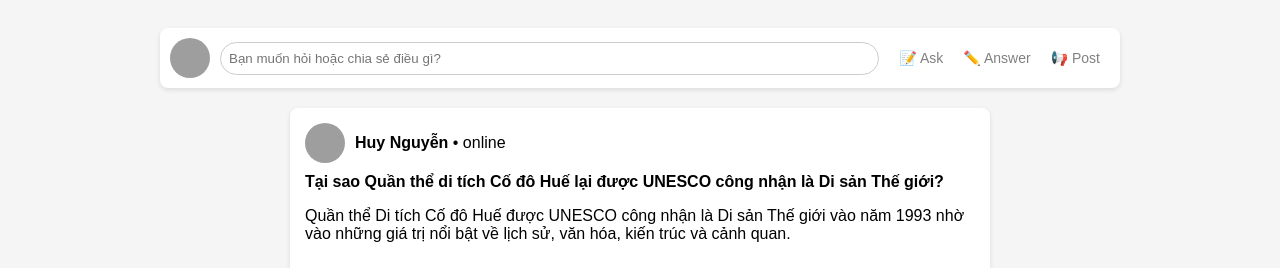
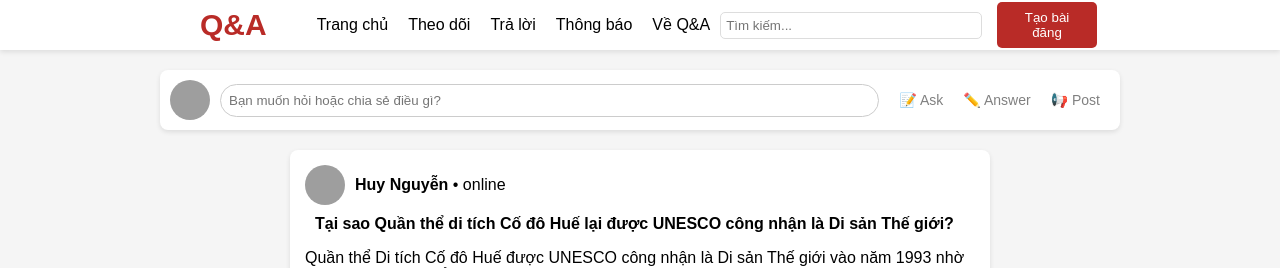
Before and after one commit to donganm/BTL_chuyende, a PHP site: the page made by webBTL/pages/baidangketnoiq&a.php in a window 1280 px wide. Shown: the top 268 px of the page. Run offline with PHP 8.4, Linux system fonts and the light colour scheme; grey boxes are pictures that could not be loaded.

Commit message:
giaodienbaidang

```diff
--- a/webBTL/pages/baidangketnoiq&a.php
+++ b/webBTL/pages/baidangketnoiq&a.php
@@ -2,16 +2,85 @@
     <head>
         <title>Câu hỏi và câu trả lời di sản toàn cầu</title>
         <style>
-            body {
+            body{
                 font-family: Arial, sans-serif;
                 background-color: #f5f5f5;
-                padding: 20px;
+                padding: 0;
+                margin: 0;
             }
+            .bentrai{
+                flex-basis: 70%;
+            }
+            .benphai{
+                flex-basis: 30%;
+            }
+            .chiabocuc{
+                display: flex;
+
+            }
+            .hop{
+                margin: 20px auto;
+                max-width: 960px;
+            }
+            .header {
+                display: flex;
+                align-items: center;
+                justify-content: space-around;
+                background-color: white;
+                padding: 0px 200px;
+                box-shadow: 0 2px 5px rgba(0, 0, 0, 0.1);
+            }
+            .logo {
+                font-size: 30px;
+                font-weight: bold;
+                color: #b92b27;
+            }
+            .header-icons {
+                display: flex;
+                align-items: center;
+                gap: 15px;
+            }
+            .search-bar {
+                padding: 5px;
+                border: 1px solid #ddd;
+                border-radius: 5px;
+                width: 300px;
+            }
+            .taobaidang {
+                background-color: #b92b27;
+                color: white;
+                border: none;
+                padding: 8px 16px;
+                border-radius: 5px;
+                cursor: pointer;
+            }
+            .taobaidang:hover {
+                background-color: #a1201e;
+            }
+            .menu {
+                background-color: white;
+            }
+            .menungang {
+                list-style: none;
+                display: flex;
+                justify-content: center;
+                flex-wrap: nowrap;
+                white-space: nowrap;
+            }
+            .menungang li {
+                display: inline;
+            }
+            a {
+                padding: 10px;
+                text-decoration: none;
+                color: black;
+            }
+
             .hop {
                 max-width: 960px;
-                margin: 0 auto;
+                margin: 20 auto;
             }
-            .menu {
+            .thanhcongcu {
                 display: flex;
                 align-items: center;
                 background-color: white;
@@ -19,15 +88,16 @@
                 border-radius: 8px;
                 box-shadow: 0px 2px 5px rgba(0, 0, 0, 0.1);
                 margin-bottom: 20px;
+
             }
-            .menu input {
+            .thanhcongcu input {
                 flex-grow: 1;
                 padding: 8px;
                 border: 1px solid #ccc;
                 border-radius: 20px;
                 margin: 0 10px;
             }
-            .menu button {
+            .thanhcongcu button {
                 background: none;
                 border: none;
                 cursor: pointer;
@@ -35,7 +105,7 @@
                 color: gray;
                 padding: 5px 10px;
             }
-            .menu button:hover {
+            .thanhcongcu button:hover {
                 color: black;
             }
             .posts-container {
@@ -80,8 +150,24 @@
     </style>
     </head>
     <body>
+        <div class="header">
+            <div class="logo">Q&A</div>
+            <div class="menu">
+                <ul class="menungang">
+                    <li><a href="">Trang chủ</a></li>
+                    <li><a href="">Theo dõi</a></li>
+                    <li><a href="">Trả lời</a></li>
+                    <li><a href="">Thông báo</a></li>
+                    <li><a href="">Về Q&A</a></li>
+                </ul>
+            </div>
+            <div class="header-icons">
+                <input type="text" class="search-bar" placeholder="Tìm kiếm...">
+                <button class="taobaidang">Tạo bài đăng</button>
+            </div>
+        </div>
         <div class="hop">
-            <div class="menu">
+            <div class="thanhcongcu">
                 <img src="user-avatar.png" alt="Avatar" class="avatar">
                 <input type="text" placeholder="Bạn muốn hỏi hoặc chia sẻ điều gì?">
                 <button>📝 Ask</button>
@@ -97,11 +183,11 @@
                         </div>
                     </div>
                     <p class="post-content">
-                        <b><a href="./qa.php">Tại sao Quần thể di tích Cố đô Huế lại được UNESCO công nhận là Di sản Thế giới?
+                        <b><a href="qanda.html">Tại sao Quần thể di tích Cố đô Huế lại được UNESCO công nhận là Di sản Thế giới?
                         </a></b>
                     </p>
                     <p>Quần thể Di tích Cố đô Huế được UNESCO công nhận là Di sản Thế giới vào năm 1993 nhờ vào những giá trị nổi bật về lịch sử, văn hóa, kiến trúc và cảnh quan.</p>
-                <img class="anhto" src="../assets/img/codohue.jpg" alt="">
+                <img class="anhto" src="codohue.jpg" alt="">
                 <p>1. Giá trị lịch sử và văn hóa
                     Kinh đô triều Nguyễn (1802-1945): Huế từng là trung tâm chính trị, văn hóa và tôn giáo của Việt Nam dưới triều Nguyễn – triều đại phong kiến cuối cùng của đất nước. Đây là nơi diễn ra nhiều sự kiện quan trọng trong lịch sử dân tộc.
                     Bảo tồn văn hóa cung đình: Cố đô Huế lưu giữ nhiều giá trị văn hóa, từ hệ thống tổ chức triều chính đến phong tục, nghi lễ, y phục và nghệ thuật cung đình.
@@ -115,10 +201,9 @@
                     4. Giá trị cảnh quan và môi trường
                     Vị trí đắc địa bên dòng sông Hương: Quần thể di tích nằm dọc theo dòng sông Hương thơ mộng, kết hợp hài hòa với thiên nhiên, tạo nên một không gian lịch sử đầy chất thơ.
                     Bảo tồn hệ sinh thái và môi trường: Cảnh quan thiên nhiên quanh khu di tích vẫn được giữ gìn gần như nguyên vẹn, tạo điều kiện để phát triển du lịch bền vững.</p>
-                    <img class="anhto" src="../assets/img/giatrivanhoalichsu.jpg" alt="">
+                    <img class="anhto" src="giatrivanhoalichsu.jpg" alt="">
 
             </div>
-
         </div>
     </body>
 </html>
```
